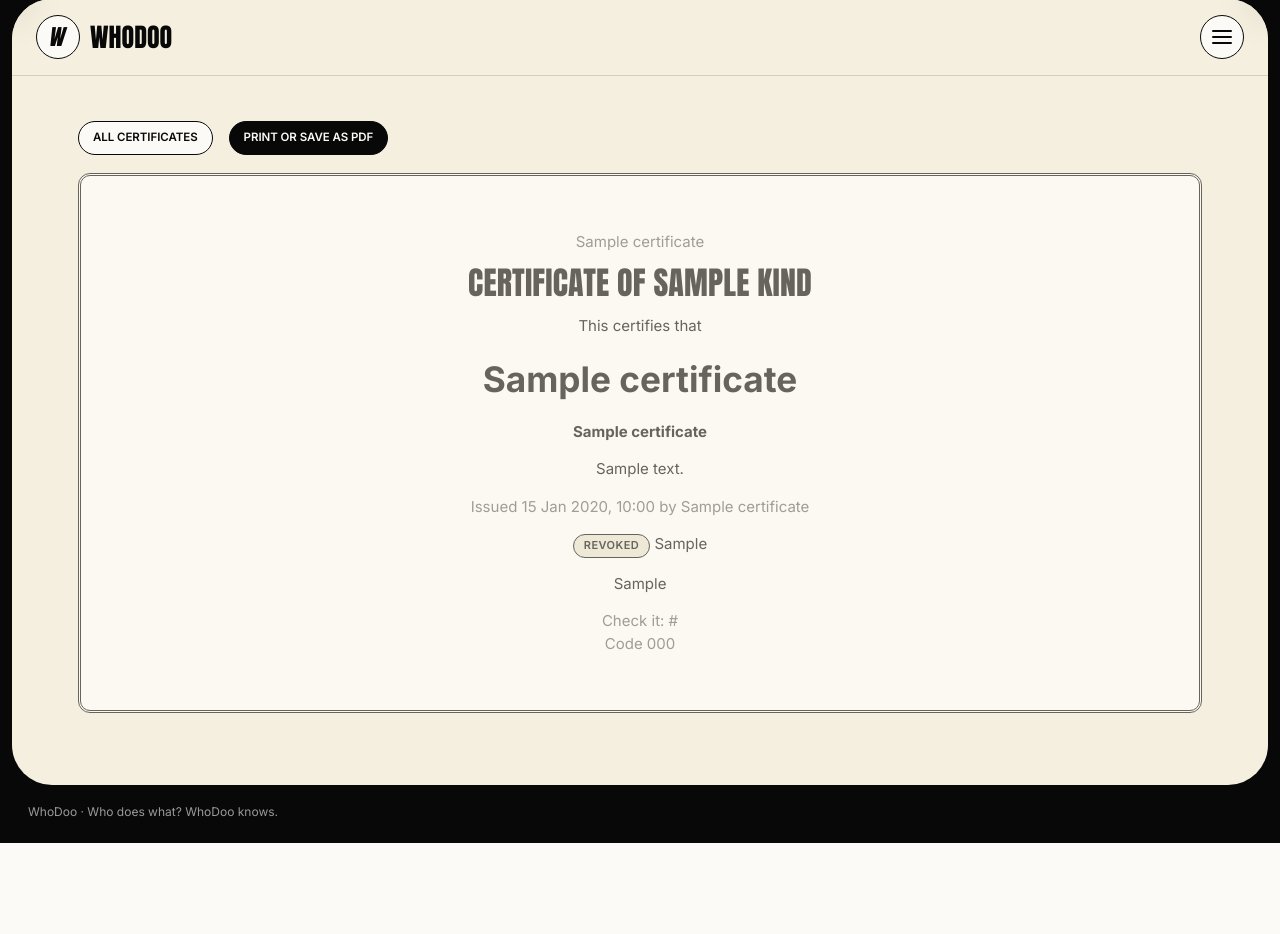
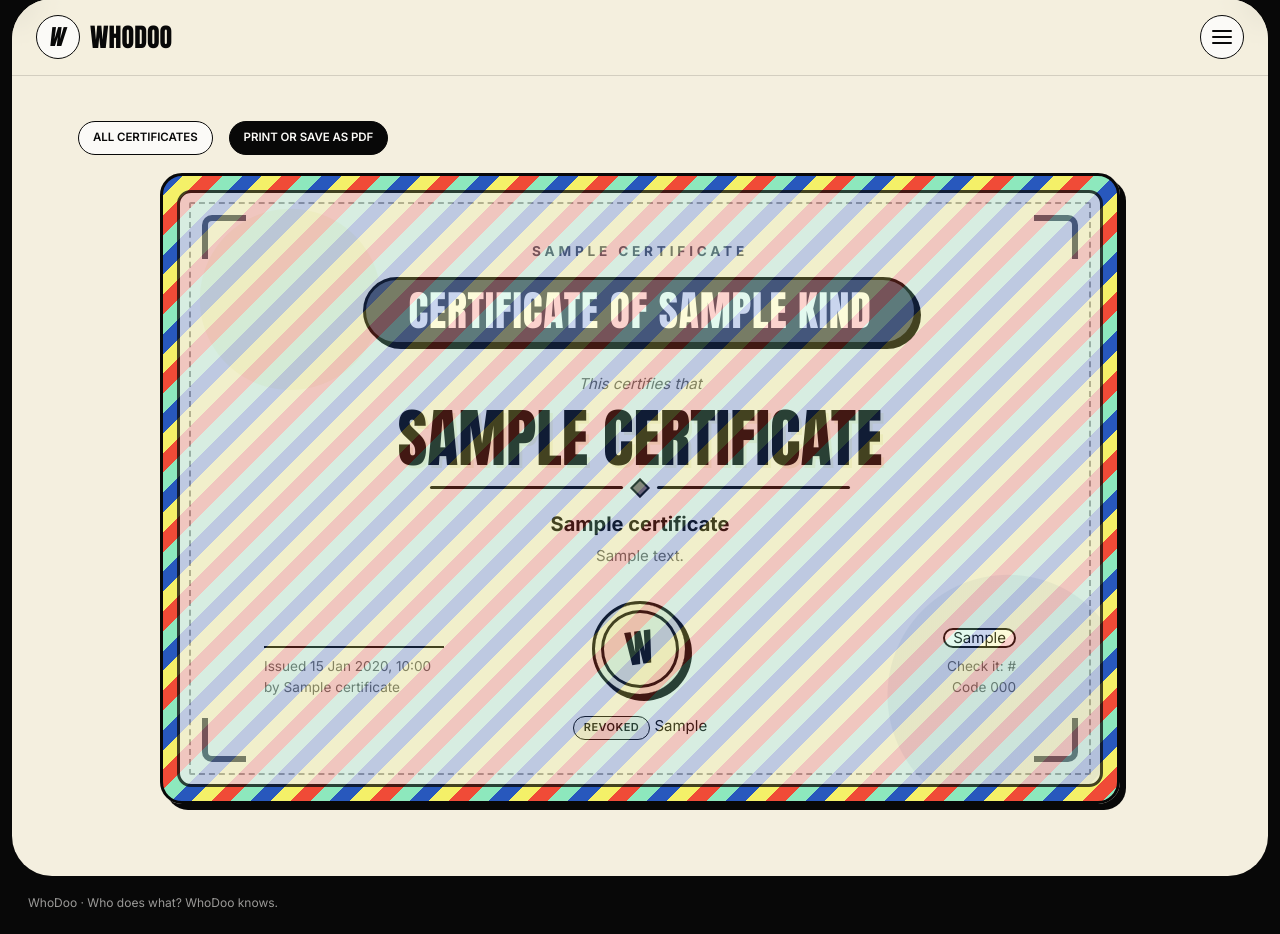
Before and after one commit to vishnubhargavd/WhoDoo, a FastAPI app: template app/templates/certificate.html in a window 1280 px wide. Shown: the part 13-947 px from the top of the page. Before the commit the page ends 856 px from the top, so only its background shows below. Run offline with FastAPI, Linux system fonts and the light colour scheme; the template is opened without the code that fills it: most values are stand-ins (such as "Sample title", 1, 10 or a date in 2020); parts of the project's set-up code (start-up, migrations or seed data) failed here and were passed over.

Commit message:
Colourful certificate design in the WhoDoo palette
Striped border, accent ribbon by certificate kind, seal, signature line; QR kept on white
so it still scans. Prints in colour (A4 landscape). Wording and details unchanged.

Co-Authored-By: Claude Opus 5.5 <noreply@anthropic.com>

```diff
--- a/app/static/styles.css
+++ b/app/static/styles.css
@@ -572,12 +572,66 @@ button.brand-mark:hover { transform: scale(1.06); box-shadow: none; }
 #scan-video { width: 100%; max-width: 420px; border-radius: 16px; border: 2px solid var(--ink); }
 .announcement.unread { border-left: 8px solid var(--cobalt); }
 .announcement p.body, .note-body { white-space: pre-wrap; }
-.certificate { border: 3px double var(--ink); border-radius: 12px; padding: 40px 28px; text-align: center; background: #fff; }
-.certificate h1 { font-size: 2rem; margin: 6px 0 18px; }
-.certificate .name { font-size: 2.2rem; font-weight: 800; margin: 12px 0; }
-.certificate svg { width: 120px; height: auto; }
-.certificate.revoked { opacity: .6; }
+/* Certificate: the brand palette on cream. The accent follows the kind; the QR stays on white. */
+.certificate {
+  --accent: var(--cobalt); --accent-soft: var(--blue-bg); --accent-ink: #fff;
+  position: relative; max-width: 960px; margin: 0 auto; padding: 14px; border-radius: 22px;
+  background: repeating-linear-gradient(135deg, var(--accent) 0 14px, var(--butter) 14px 28px, var(--coral) 28px 42px, var(--mint) 42px 56px);
+  border: 3px solid var(--ink); box-shadow: var(--shadow-pop);
+  -webkit-print-color-adjust: exact; print-color-adjust: exact;
+}
+.certificate.kind-volunteering { --accent: var(--coral); --accent-soft: var(--red-bg); --accent-ink: var(--ink); }
+.certificate.kind-achievement, .certificate.kind-appreciation { --accent: var(--green); --accent-soft: var(--mint); }
+.cert-frame {
+  position: relative; text-align: center; padding: 48px 84px 44px; border-radius: 14px; border: 3px solid var(--ink);
+  background:
+    radial-gradient(circle at 12% 18%, color-mix(in srgb, var(--butter) 55%, transparent) 0 90px, transparent 91px),
+    radial-gradient(circle at 90% 85%, color-mix(in srgb, var(--accent-soft) 80%, transparent) 0 120px, transparent 121px),
+    var(--cream);
+  outline: 2px dashed color-mix(in srgb, var(--ink) 35%, transparent); outline-offset: -14px;
+}
+.cert-corner { position: absolute; width: 44px; height: 44px; border: 6px solid var(--accent); }
+.cert-corner.tl { top: 22px; left: 22px; border-right: 0; border-bottom: 0; border-top-left-radius: 10px; }
+.cert-corner.tr { top: 22px; right: 22px; border-left: 0; border-bottom: 0; border-top-right-radius: 10px; }
+.cert-corner.bl { bottom: 22px; left: 22px; border-right: 0; border-top: 0; border-bottom-left-radius: 10px; }
+.cert-corner.br { bottom: 22px; right: 22px; border-left: 0; border-top: 0; border-bottom-right-radius: 10px; }
+.cert-club { margin: 0; font-weight: 700; letter-spacing: .28em; text-transform: uppercase; font-size: .85rem; color: var(--accent); }
+.cert-ribbon {
+  display: inline-block; position: relative; margin: 16px 0 22px; padding: 12px 42px; background: var(--accent);
+  color: var(--accent-ink); border: 3px solid var(--ink); border-radius: 999px; box-shadow: 4px 4px 0 var(--ink);
+}
+.cert-ribbon h1 { margin: 0; font-size: clamp(1.6rem, 4vw, 2.6rem); color: inherit; letter-spacing: .02em; }
+.cert-lead { margin: 6px 0 0; font-style: italic; color: var(--muted); }
+.certificate .name {
+  font-family: var(--font-display); font-size: clamp(2.4rem, 6vw, 4rem); line-height: 1.05; margin: 10px 0 6px;
+  text-transform: uppercase; color: var(--ink); text-shadow: 3px 3px 0 var(--butter);
+}
+.cert-rule { display: flex; align-items: center; justify-content: center; gap: 10px; margin: 8px auto 14px; max-width: 420px; }
+.cert-rule::before, .cert-rule::after { content: ""; flex: 1; height: 3px; background: var(--ink); border-radius: 3px; }
+.cert-rule span { width: 14px; height: 14px; background: var(--coral); border: 2px solid var(--ink); transform: rotate(45deg); }
+.cert-title { font-size: 1.25rem; margin: 0 0 6px; }
+.cert-note { max-width: 560px; margin: 6px auto 0; color: var(--muted); }
+.cert-foot { display: grid; grid-template-columns: 1fr auto 1fr; align-items: end; gap: 20px; margin-top: 34px; text-align: left; }
+.cert-issued p, .cert-verify p { margin: 0; font-size: .85rem; color: var(--muted); }
+.cert-signline { display: block; width: 180px; height: 2px; background: var(--ink); margin-bottom: 8px; }
+.cert-seal {
+  width: 96px; height: 96px; border-radius: 50%; display: grid; place-items: center; background: var(--butter);
+  border: 3px solid var(--ink); box-shadow: inset 0 0 0 6px var(--butter), inset 0 0 0 9px var(--ink), 4px 4px 0 var(--ink);
+}
+.cert-seal span { font-family: var(--font-display); font-size: 2.4rem; transform: rotate(-8deg); }
+.cert-verify { display: flex; flex-direction: column; align-items: flex-end; text-align: right; gap: 8px; }
+.cert-qr { background: #fff; padding: 8px; border: 2px solid var(--ink); border-radius: 10px; line-height: 0; }
+.certificate svg { width: 110px; height: auto; }
+.cert-revoked { margin: 18px 0 0; }
+.certificate.revoked .cert-frame { filter: grayscale(.85); opacity: .75; }
+@media (max-width: 640px) {
+  .cert-frame { padding: 40px 22px 28px; }
+  .cert-foot { grid-template-columns: 1fr; justify-items: center; text-align: center; }
+  .cert-verify { align-items: center; text-align: center; }
+  .cert-signline { margin: 0 auto 8px; }
+}
 @media print {
   .topbar, .subnav, .footer, .no-print, #flash { display: none !important; }
-  .certificate { border-width: 6px; page-break-inside: avoid; }
+  .certificate { box-shadow: none; page-break-inside: avoid; }
+  @page { size: A4 landscape; margin: 10mm; }
 }
--- a/app/templates/certificate.html
+++ b/app/templates/certificate.html
@@ -3,16 +3,31 @@
 {% block content %}
 <p class="no-print actions"><a class="button secondary small" href="/certificates">All certificates</a>
   <button class="small" onclick="window.print()">Print or save as PDF</button></p>
-<div class="certificate {{ 'revoked' if certificate.revoked_at }}">
-  <p class="muted">{{ certificate.club_name }}</p>
-  <h1>Certificate of {{ certificate.kind | label }}</h1>
-  <p>This certifies that</p>
-  <p class="name">{{ certificate.recipient_name }}</p>
-  <p><strong>{{ certificate.title }}</strong></p>
-  {% if certificate.note %}<p>{{ certificate.note }}</p>{% endif %}
-  <p class="muted">Issued {{ certificate.issued_at | nice_date }} by {{ certificate.issued_by_name }}</p>
-  {% if certificate.revoked_at %}<p><span class="badge cancelled">Revoked</span> {{ certificate.revoke_reason }}</p>{% endif %}
-  <div>{{ qr_svg | safe }}</div>
-  <p class="muted">Check it: {{ verify_url }}<br>Code {{ certificate.verify_code }}</p>
+<div class="certificate kind-{{ certificate.kind }} {{ 'revoked' if certificate.revoked_at }}">
+  <div class="cert-frame">
+    <span class="cert-corner tl" aria-hidden="true"></span><span class="cert-corner tr" aria-hidden="true"></span>
+    <span class="cert-corner bl" aria-hidden="true"></span><span class="cert-corner br" aria-hidden="true"></span>
+
+    <p class="cert-club">{{ certificate.club_name }}</p>
+    <div class="cert-ribbon"><h1>Certificate of {{ certificate.kind | label }}</h1></div>
+    <p class="cert-lead">This certifies that</p>
+    <p class="name">{{ certificate.recipient_name }}</p>
+    <div class="cert-rule" aria-hidden="true"><span></span></div>
+    <p class="cert-title"><strong>{{ certificate.title }}</strong></p>
+    {% if certificate.note %}<p class="cert-note">{{ certificate.note }}</p>{% endif %}
+
+    <div class="cert-foot">
+      <div class="cert-issued">
+        <span class="cert-signline"></span>
+        <p>Issued {{ certificate.issued_at | nice_date }}<br>by {{ certificate.issued_by_name }}</p>
+      </div>
+      <div class="cert-seal" aria-hidden="true"><span>W</span></div>
+      <div class="cert-verify">
+        <div class="cert-qr">{{ qr_svg | safe }}</div>
+        <p>Check it: {{ verify_url }}<br>Code {{ certificate.verify_code }}</p>
+      </div>
+    </div>
+    {% if certificate.revoked_at %}<p class="cert-revoked"><span class="badge cancelled">Revoked</span> {{ certificate.revoke_reason }}</p>{% endif %}
+  </div>
 </div>
 {% endblock %}
```
